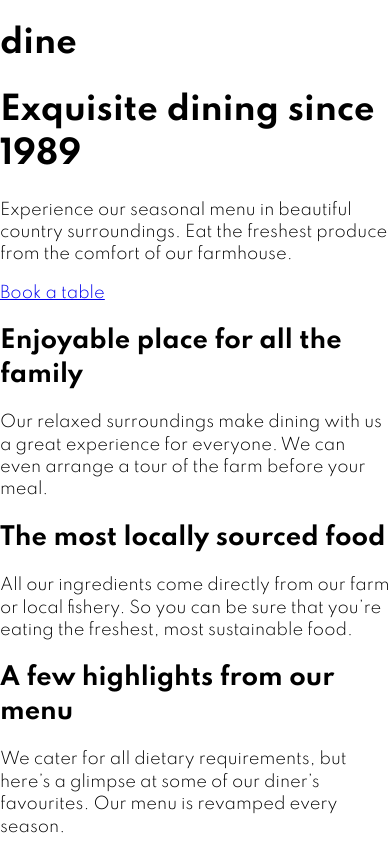
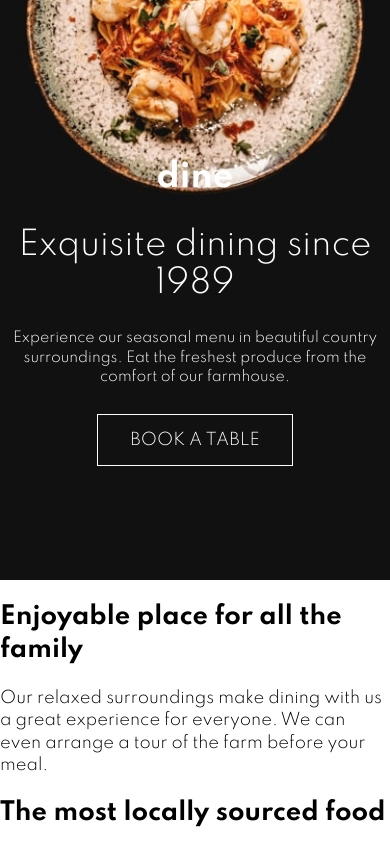
Before and after one commit to Da-vi-de/Dine-Restaurant-Website, a website: page index.html in a window 390 px wide. Shown: the top 844 px of the page. Drawn offline with Linux system fonts and the light colour scheme.

Commit message:
header mobile-style

```diff
--- a/index.html
+++ b/index.html
@@ -17,7 +17,8 @@
   <main class="main-container">
 
           <!--Header-->
-    <header class="hero" aria-label="">
+    <header class="hero">
+      <section class="hero-group">
         <h1 class="website-name"><strong>dine</strong></h1>
         <h1 class="hero-intro">Exquisite dining since 1989</h1>
         <p class="hero-description">
@@ -29,6 +30,7 @@
           target="_self">
           Book a table
         </a>
+     </section>
     </header>
 
         <!--Website content-->
--- a/scss/_base.scss
+++ b/scss/_base.scss
@@ -3,9 +3,14 @@
 body {
     margin: 0;
     font-family: 'Spartan', sans-serif;
+    font-size: 1rem;
     line-height: 1.4;
 }
 
 h2, h3, strong {
     font-weight: 700;
 }
+
+a {
+    text-decoration: none;
+}
--- a/scss/_layout.scss
+++ b/scss/_layout.scss
@@ -0,0 +1,27 @@
+/* ==================
+       hero area
+   ================== */
+.hero {
+    padding: 8em 0;
+    display: grid;
+    grid-template-columns: minmax(2em, 2fr) minmax(0, 500px) minmax(2em, 2fr);
+    background-image: url(../images/homepage/hero-bg-mobile.jpg);
+    background-repeat: no-repeat;
+    background-size: cover;
+    color: #fff;
+}
+
+.hero > * {
+    grid-column: 1 / -1;
+}
+
+.btn {
+    text-transform: uppercase;
+
+}
+
+.btn-primary {
+    color: #fff;
+    border: 1px solid #fff;
+    padding: 1em 2em;
+}
--- a/scss/_typography.scss
+++ b/scss/_typography.scss
@@ -0,0 +1,19 @@
+.hero-group {
+    text-align: center;
+}
+
+.website-name {
+    font-size: $font-size-md;
+
+}
+
+.hero-intro {
+    font-weight: 300;
+    font-size: $font-size-md;
+    line-height: 1.2;
+}
+
+.hero-description {
+    font-size: $font-size-xxsm;
+    padding: 0 0.2em 2em 0.2em;
+}
--- a/scss/_variables.scss
+++ b/scss/_variables.scss
@@ -11,7 +11,7 @@ $color-shuttle-gray: hsl(217, 14%, 42%);
       Font Variables
    =================== */
 $font-size-lg: 4rem;
-$font-size-md: 2.5rem;
+$font-size-md: 2rem;
 $font-size-sm: 1.125rem;
 $font-size-xsm: 0.9375rem;
-$font-size-xxsm: 0.875rem;
+$font-size-xxsm: 0.870rem;
```
Also changed, not shown: css/main.css. Lines whose indentation alone changed are shown as unchanged.
